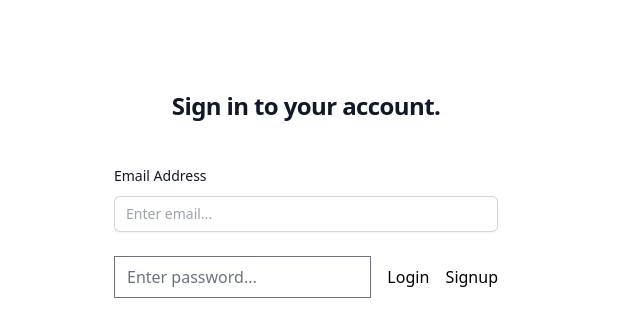
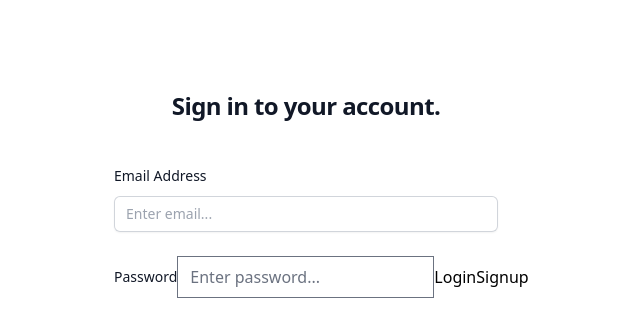
Before and after one commit to patrickoser/comparable-lists, a React (Vite) app: page /login in a window 1280 px wide. Shown: the top 326 px of the page, without its empty margins (334-974 px from the left). Built offline with nearby package versions, Linux system fonts and the light colour scheme.

Commit message:
Add label to pw input and style it.

```diff
--- a/src/components/Login.jsx
+++ b/src/components/Login.jsx
@@ -33,6 +33,7 @@ const Login = () => {
                     </div>
                     <div>
                         <div className="flex items-center justify-between">
+                            <label for="password" className="block text-sm font-medium leading-6 text-gray-900">Password</label>
                             <input
                                 type="password"
                                 name="password"
```
